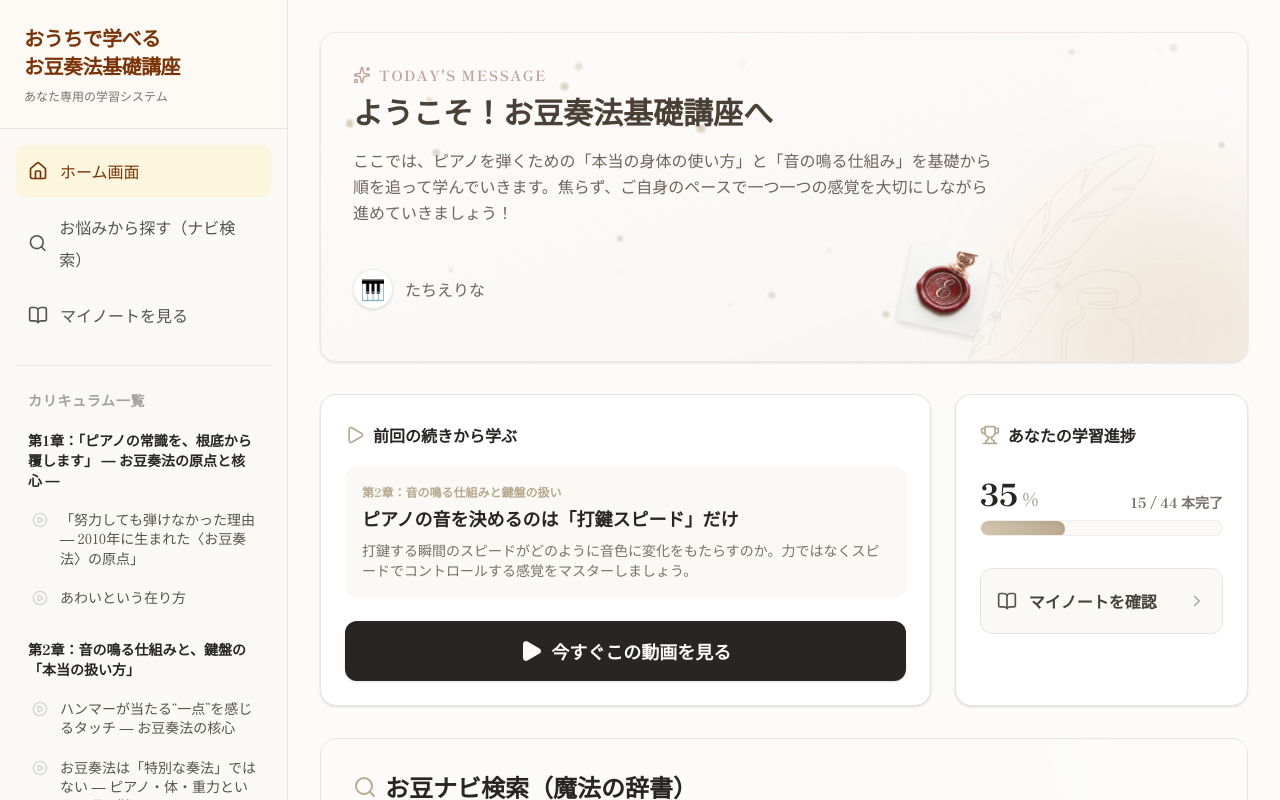
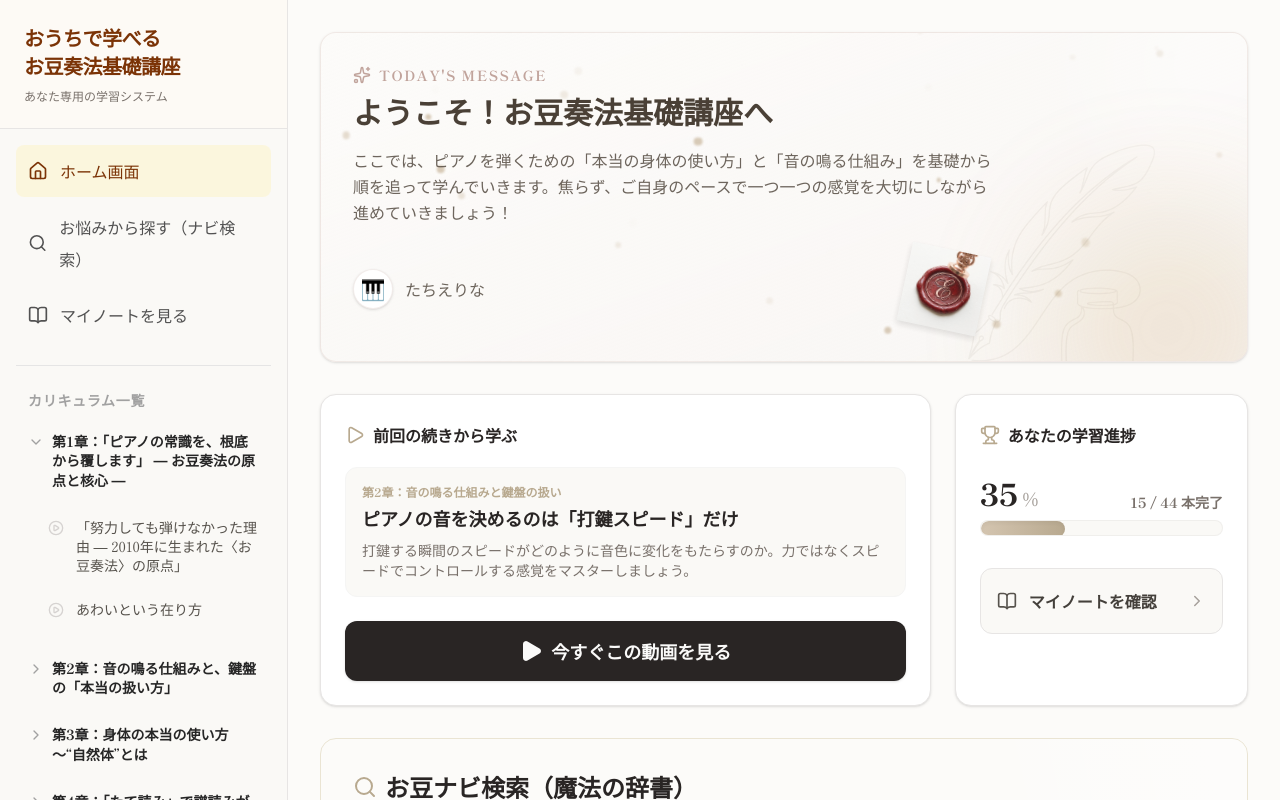
Before and after one commit to 3tfworks/omame-lms, a Next.js app: page /en/lms in a window 1280 px wide. Shown: the top 800 px of the page. Built offline with nearby package versions, Linux system fonts and the light colour scheme.

Commit message:
feat: Add accordion to curriculum sidebar

```diff
--- a/src/app/[lang]/lms/layout.tsx
+++ b/src/app/[lang]/lms/layout.tsx
@@ -2,8 +2,48 @@
 
 import React, { useState } from "react";
 import Link from "next/link";
-import { BookOpen, PlayCircle, Search, Home, Menu, X, CheckCircle2, Lock } from "lucide-react";
+import { BookOpen, PlayCircle, Search, Home, Menu, X, CheckCircle2, Lock, ChevronDown, ChevronRight } from "lucide-react";
 import { curriculumData } from "@/lib/lmsData";
+
+// アコーディオン用のコンポーネント
+function ChapterAccordion({ chapter, defaultOpen = false }: { chapter: any, defaultOpen?: boolean }) {
+  const [isOpen, setIsOpen] = useState(defaultOpen);
+
+  return (
+    <div className="space-y-1">
+      <button
+        onClick={() => setIsOpen(!isOpen)}
+        className="w-full px-3 py-2.5 font-bold text-sm flex items-start gap-2 text-neutral-800 hover:bg-neutral-100/80 rounded-lg transition-colors text-left"
+      >
+        <div className="mt-0.5 shrink-0 text-neutral-400">
+          {isOpen ? <ChevronDown size={16} /> : <ChevronRight size={16} />}
+        </div>
+        <span className="leading-snug">{chapter.title}</span>
+      </button>
+
+      {isOpen && (
+        <div className="pt-1 pb-3 space-y-1">
+          {chapter.videos.map((video: any) => (
+            <Link
+              key={video.id}
+              href={`/ja/lms/video/${video.id}`}
+              className="group flex items-start gap-3 pl-8 pr-3 py-2.5 text-sm text-stone-600 hover:bg-amber-50 hover:text-amber-900 rounded-lg transition-colors"
+            >
+              <div className="mt-0.5 shrink-0">
+                {video.completed ? (
+                  <CheckCircle2 size={16} className="text-amber-600" />
+                ) : (
+                  <PlayCircle size={16} className="text-stone-300 group-hover:text-amber-500" />
+                )}
+              </div>
+              <span className="leading-snug">{video.title}</span>
+            </Link>
+          ))}
+        </div>
+      )}
+    </div>
+  );
+}
 
 export default function LMSLayout({ children }: { children: React.ReactNode }) {
   const [isMobileMenuOpen, setIsMobileMenuOpen] = useState(false);
@@ -49,30 +89,9 @@ export default function LMSLayout({ children }: { children: React.ReactNode }) {
           <div className="border-t border-neutral-200 pt-6">
             <h2 className="px-3 text-sm font-bold text-neutral-400 uppercase tracking-wider mb-3">カリキュラム一覧</h2>
 
-            <div className="space-y-4">
-              {curriculumData.map((chapter) => (
-                <div key={chapter.id} className="space-y-1">
-                  <div className={`px-3 py-2 font-bold text-sm flex items-center justify-between ${/* chapter.locked */ false ? 'text-neutral-400' : 'text-neutral-800'}`}>
-                    {chapter.title}
-                    {/* chapter.locked && <Lock size={14} /> */}
-                  </div>
-                  {/* !chapter.locked */ true && chapter.videos.map((video) => (
-                    <Link
-                      key={video.id}
-                      href={`/ja/lms/video/${video.id}`}
-                      className="group flex items-start gap-3 pl-4 pr-3 py-2 text-sm text-stone-600 hover:bg-amber-50 hover:text-amber-900 rounded-lg transition-colors"
-                    >
-                      <div className="mt-0.5 shrink-0">
-                        {video.completed ? (
-                          <CheckCircle2 size={16} className="text-amber-600" />
-                        ) : (
-                          <PlayCircle size={16} className="text-stone-300 group-hover:text-amber-500" />
-                        )}
-                      </div>
-                      <span className="leading-snug">{video.title}</span>
-                    </Link>
-                  ))}
-                </div>
+            <div className="space-y-2">
+              {curriculumData.map((chapter, index) => (
+                <ChapterAccordion key={chapter.id} chapter={chapter} defaultOpen={index === 0} />
               ))}
             </div>
           </div>
```
